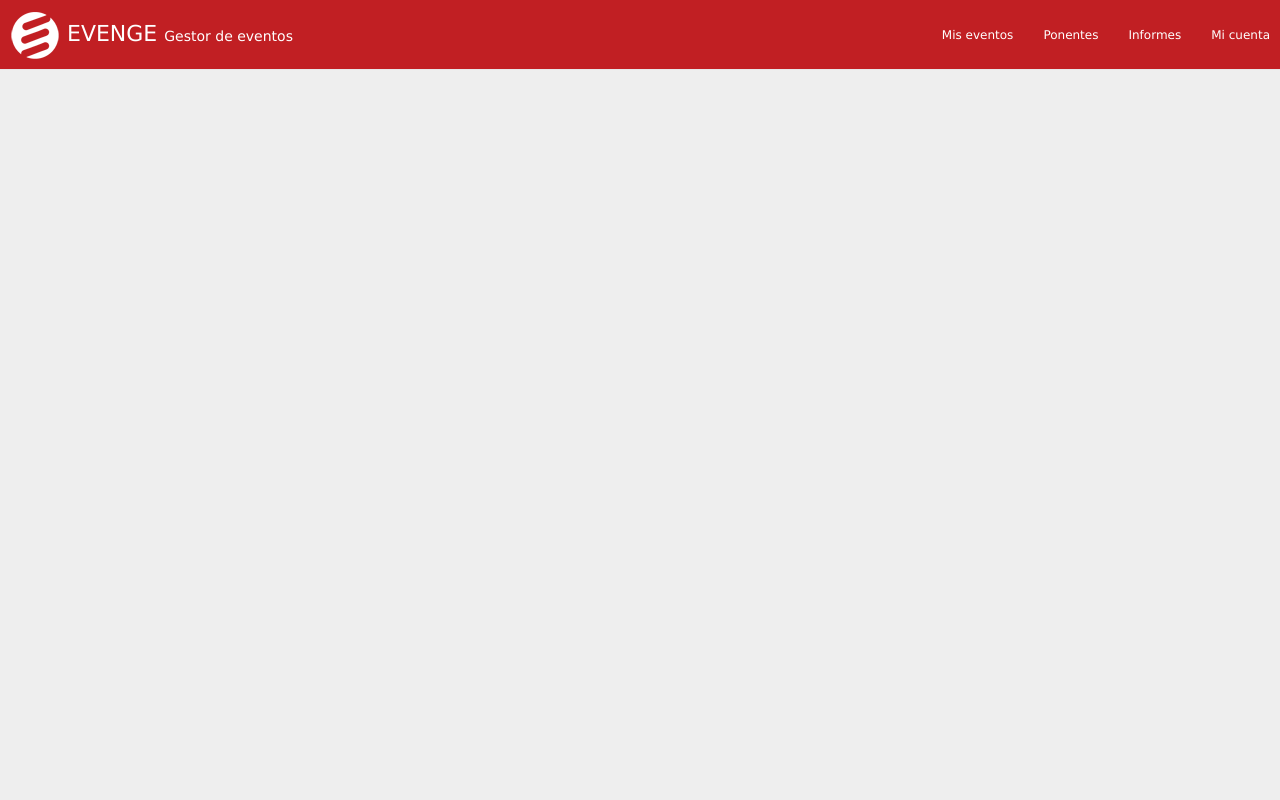
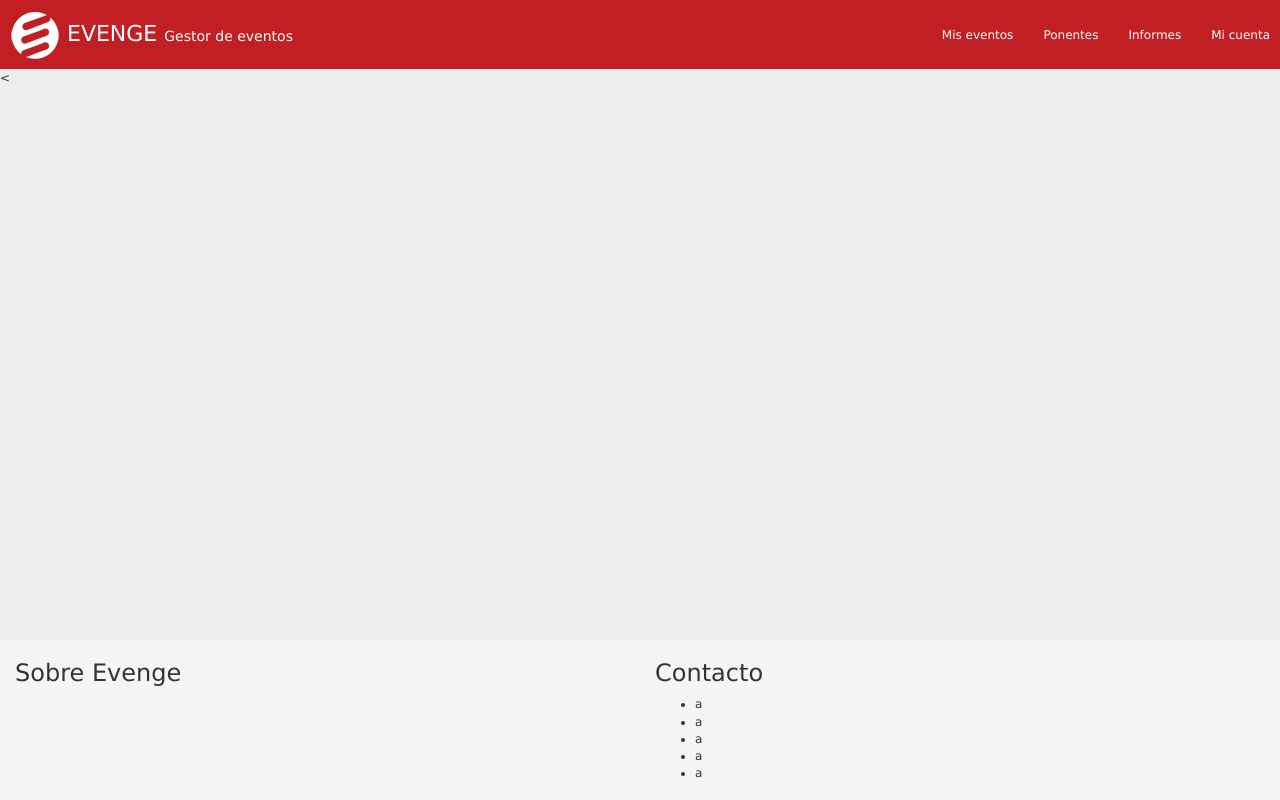
Before and after one commit to evenge/EVENGE, a Python web app: template templates/index.html in a window 1280 px wide. Run offline with Jinja, Linux system fonts and the light colour scheme; the template is opened without the code that fills it, so the values that code supplies are empty; some libraries are stand-ins or nearby versions.

Commit message:
Actualizado footer

```diff
--- a/_dt/css/main.css
+++ b/_dt/css/main.css
@@ -13,15 +13,22 @@ but WITHOUT ANY WARRANTY; without even the implied warranty of
 MERCHANTABILITY or FITNESS FOR A PARTICULAR PURPOSE.  See the
 GNU General Public License for more details.
 */
+html {
+  position: relative;
+  min-height: 100%;
+}
 
 body {
-    padding-top: 70px;
-    font-family: verdana;
-    font-size: 12px;
-    background-color: #eee;
+  padding-top: 70px;
+  font-family: verdana;
+  font-size: 12px;
+  background-color: #eee;
+  margin-bottom: 60px;
 }
-/* navbar */
 
+/*********************************/
+/***** NavBar style **************/
+/*********************************/
 .navbar-default {
     height: 70px;
     padding: 10px;
@@ -56,27 +63,17 @@ body {
     margin: 6px;
     float: right;
 }
-/* fin navbar */
-/* Sticky footer styles
--------------------------------------------------- */
 
-html {
-    position: relative;
-    min-height: 100%;
-}
-
+/*********************************/
+/***** Sticky footer *************/
+/*********************************/
 .footer {
     position: absolute;
     bottom: 0;
     width: 100%;
-    /* Set the fixed height of the footer here */
-
     height: 20%;
     background-color: #f5f5f5;
 }
-/* Custom page CSS
--------------------------------------------------- */
-/* Not required for template or sticky footer method. */
 
 body > .container {
     /*padding: 60px 15px 0;*/
--- a/templates/index.html
+++ b/templates/index.html
@@ -73,7 +73,7 @@ GNU General Public License for more details.
         {% block content %} {% endblock %}
     </div>
         {% block footer %}
-    <!--<footer class="footer">
+    <<footer class="footer">
         <div class="container col-xs-6">
             <h3>Sobre Evenge</h3>
             <p></p>
@@ -93,7 +93,7 @@ GNU General Public License for more details.
                     a</li>
             </ul>
         </div>
-    </footer>-->
+    </footer>
         {% endblock %}
 
             {% block scriptFooter %}
```
